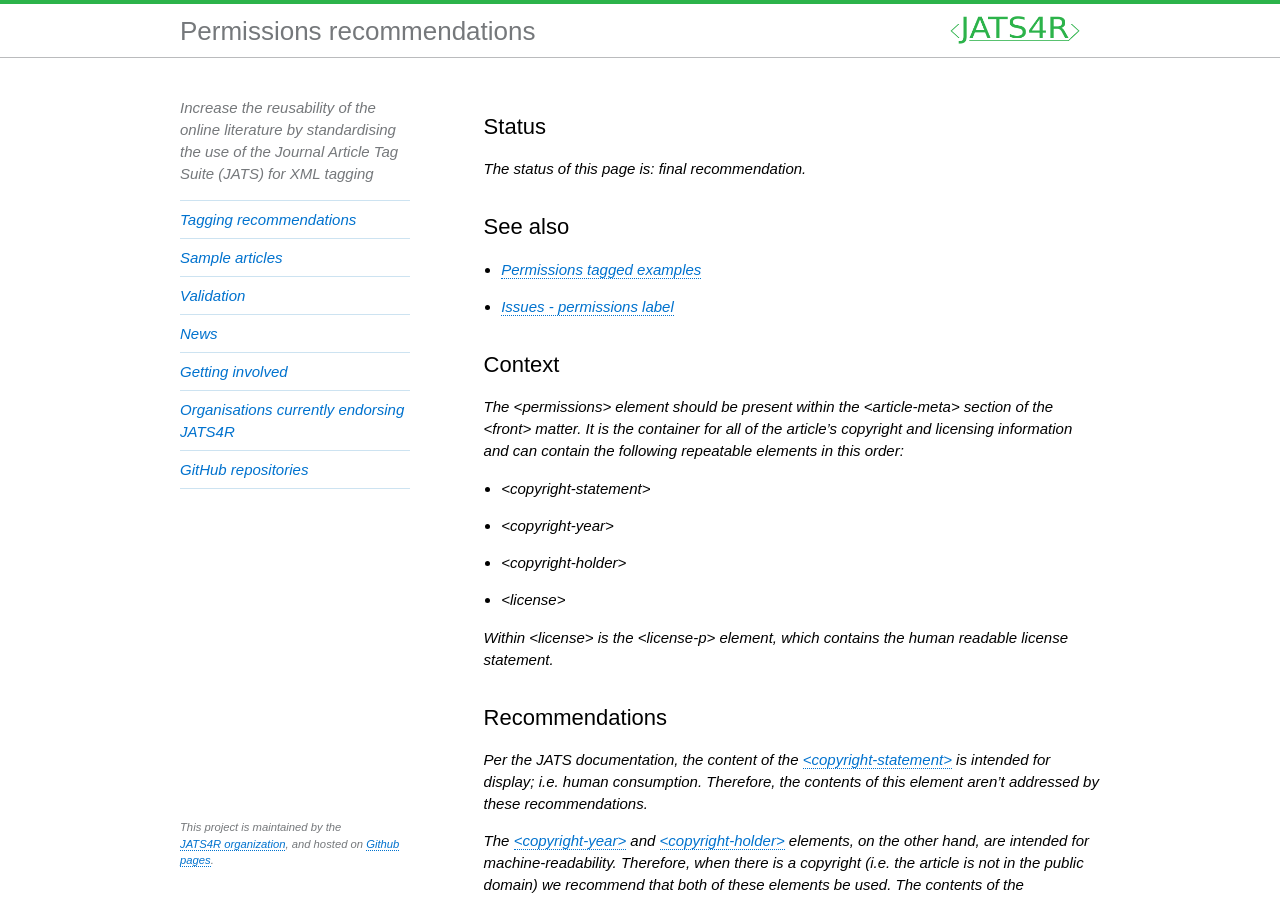
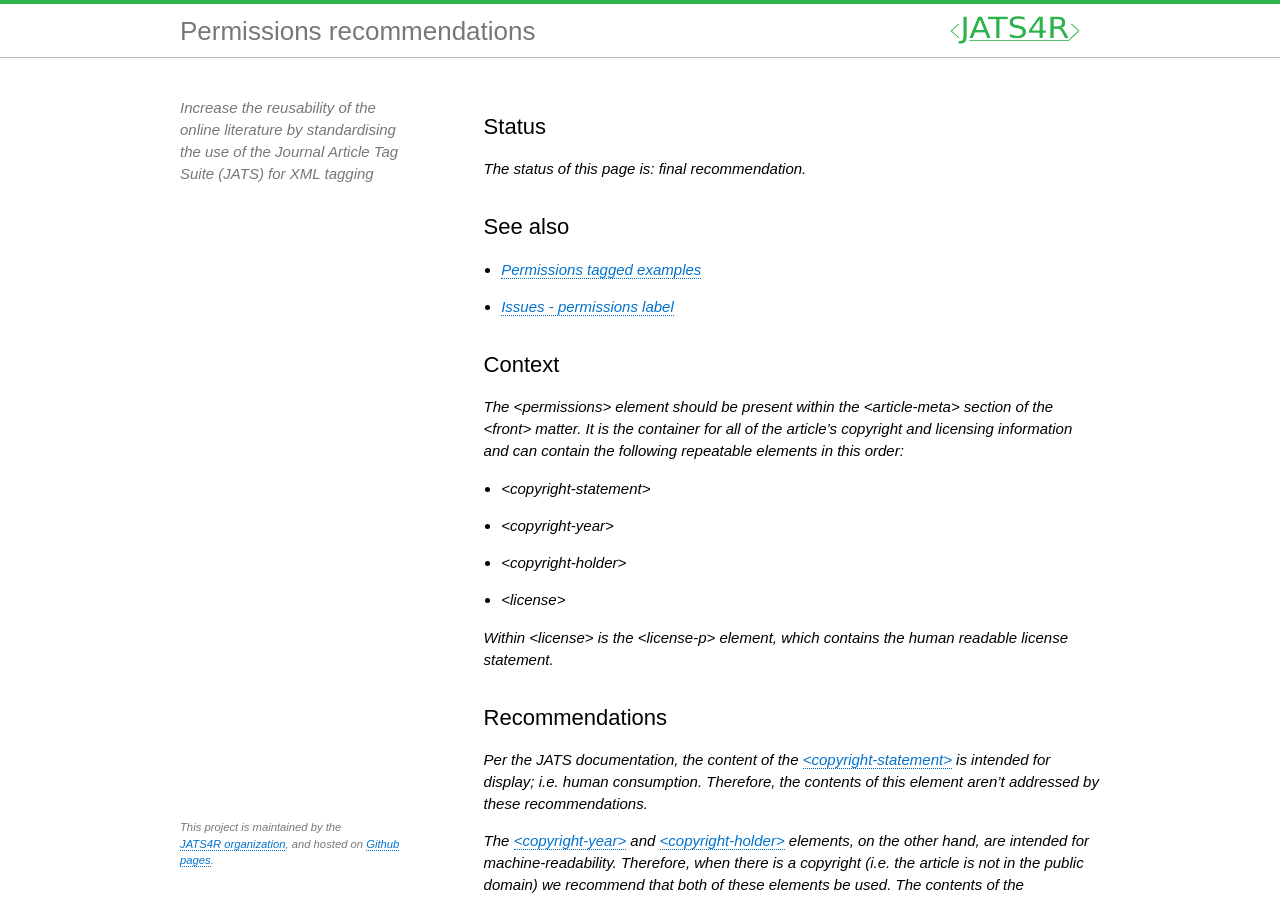
Before and after one commit to JATS4R/old-website, a Jekyll site: the page built from recommendations/permissions.md, in a window 1280 px wide and 900 px high. Built offline with Jekyll 4.4.1, drawn with Linux system fonts in a browser that asks for light colours; some web fonts are replaced.

Commit message:
Finish migrating recommendations; add links to the main page

```diff
--- a/_layouts/default.html
+++ b/_layouts/default.html
@@ -23,18 +23,8 @@
     <div class="wrap content">
 
       <aside>
-        <p class="intro"><em>Increase the reusability of the online literature by standardising the use of the Journal Article Tag Suite (JATS) for XML tagging</p>
-        <nav>
-          <ul>
-            <li><a href="#tag-recs">Tagging recommendations</a></li>
-            <li><a href="#samples-articles">Sample articles</a></li>
-            <li><a href="#validation">Validation</a></li>
-            <li><a href="#news">News</a></li>
-            <li><a href="#getting-involved">Getting involved</a></li>
-            <li><a href="#endorsements">Organisations currently endorsing JATS4R</a></li>
-            <li><a href="#repositories">GitHub repositories</a></li>
-          </ul>
-        </nav>
+        <p class="intro"><em>Increase the reusability of the online literature by
+          standardising the use of the Journal Article Tag Suite (JATS) for XML tagging</p>
       </aside>
 
       <section class="main-content" role="main">
```
Also changed, not shown: index.html (+4 -8 lines), recommendations/math.md (added, +120 -0 lines), recommendations/permissions.md (renamed from rec/test.md, +4 -10 lines).
